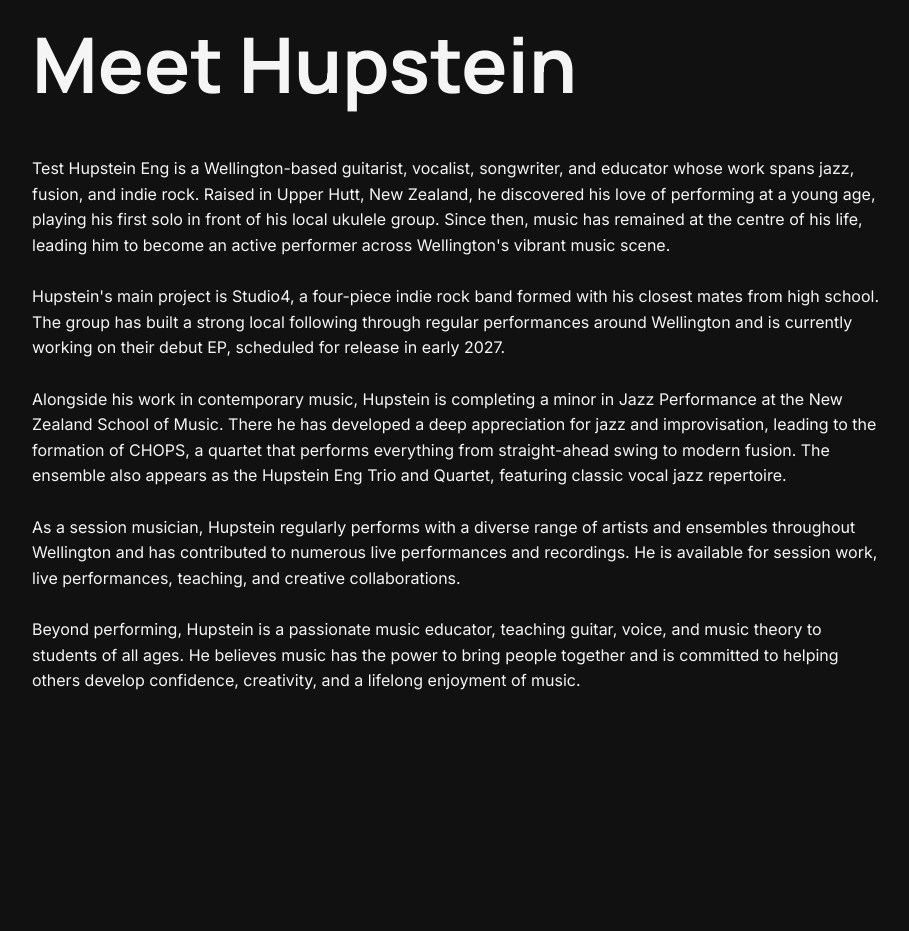
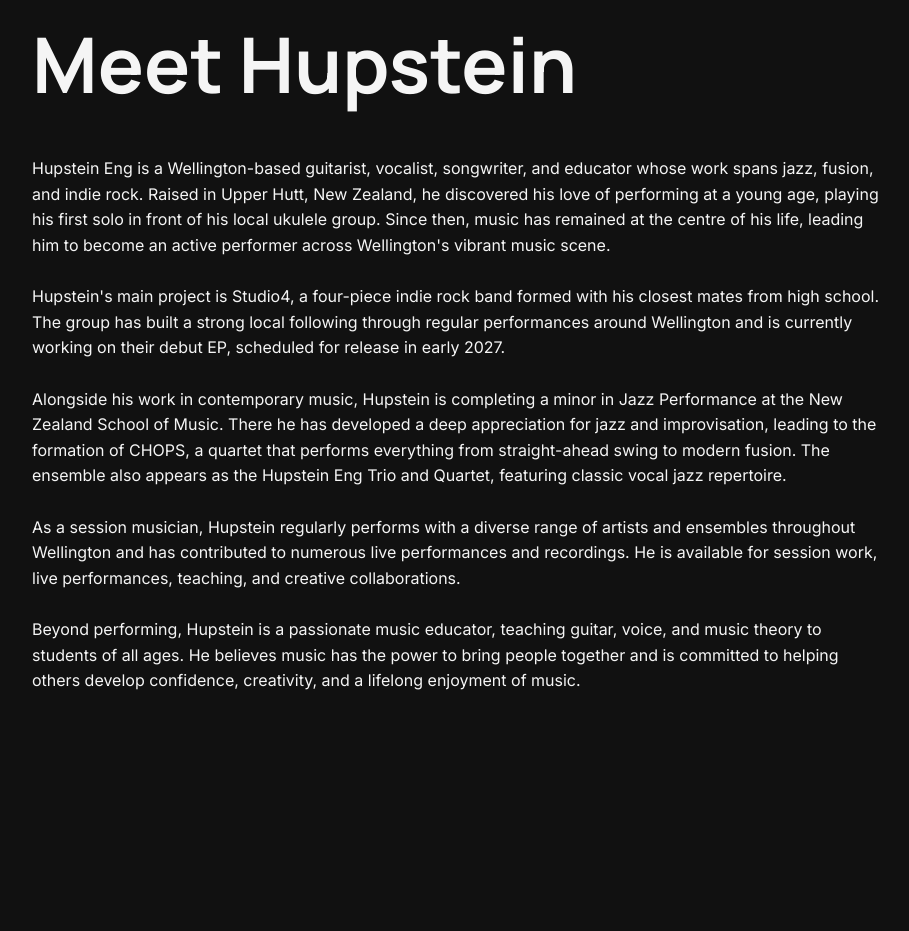
Before and after one commit to hupsteine-commits/hupstein-website, a plain HTML site: page index.html in a window 1280 px wide. Shown: the part 1055-1986 px from the top of the page, without its empty margins (96-1005 px from the left). Drawn offline with nearby package versions, Linux system fonts and the light colour scheme.

Commit message:
Update website

```diff
--- a/index.html
+++ b/index.html
@@ -105,7 +105,7 @@
             <h2>Meet Hupstein</h2>
 
             <p>
-                Test Hupstein Eng is a Wellington-based guitarist, vocalist, songwriter, and educator whose work spans jazz, fusion, and indie rock. Raised in Upper Hutt, New Zealand, he discovered his love of performing at a young age, playing his first solo in front of his local ukulele group. Since then, music has remained at the centre of his life, leading him to become an active performer across Wellington's vibrant music scene.
+                Hupstein Eng is a Wellington-based guitarist, vocalist, songwriter, and educator whose work spans jazz, fusion, and indie rock. Raised in Upper Hutt, New Zealand, he discovered his love of performing at a young age, playing his first solo in front of his local ukulele group. Since then, music has remained at the centre of his life, leading him to become an active performer across Wellington's vibrant music scene.
             </p>
 
             <br>
```
Also changed, not shown: 1 other file.
